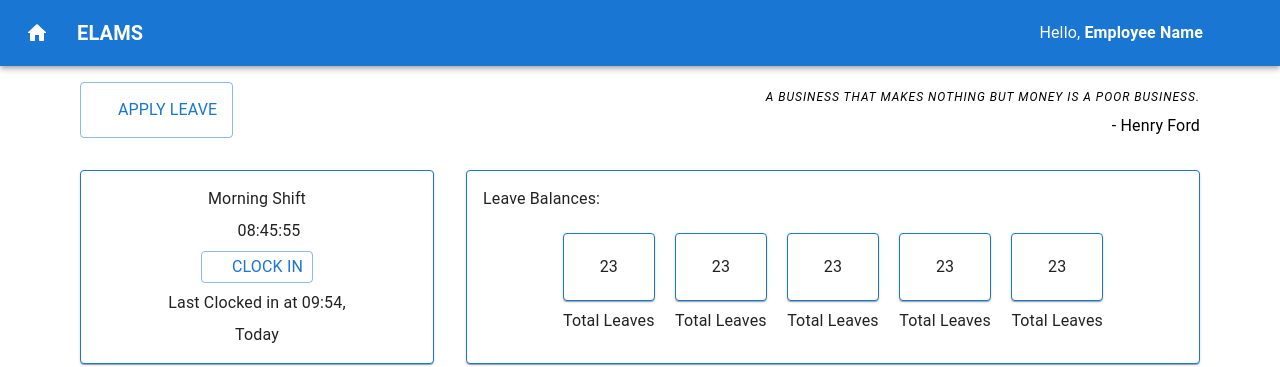
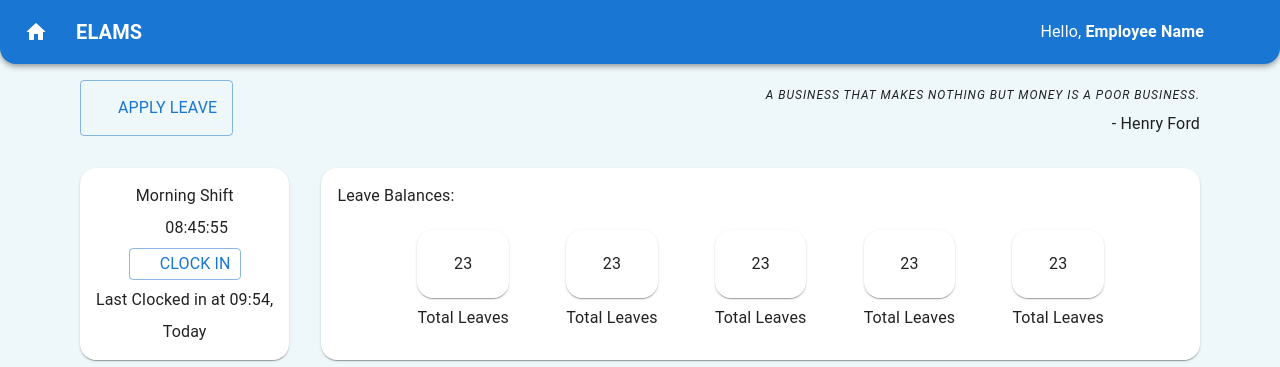
Before and after one commit to darkk-shadow/elams, a React (Vite) app: page / in a window 1280 px wide. Shown: the top 367 px of the page. Built offline with nearby package versions, Linux system fonts and the light colour scheme; sample sign-in values are in the browser's storage; some icons are missing.

Commit message:
Feature dark theme

```diff
--- a/src/App.jsx
+++ b/src/App.jsx
@@ -3,20 +3,24 @@ import './App.css'
 import AuthProvider from './contexts/AuthProvider'
 import RoutesIndex from './routes'
 import { useCustomTheme } from './themes/theme'
+import { useState } from 'react'
+import ThemeContextProvider from './contexts/ThemeContextProvider'
 
 function App() {
 
   const defTheme = useTheme();
 
-  const customTheme = useCustomTheme();
+  const [darkTheme, setDarkTheme] = useState(false);
+
+  const customTheme = useCustomTheme(darkTheme?"dark":"light");
 
   return (
     <div className='App'>
-      <ThemeProvider theme={customTheme || defTheme}>
+      <ThemeContextProvider>
       <AuthProvider>
         <RoutesIndex />
       </AuthProvider>
-      </ThemeProvider>
+      </ThemeContextProvider>
     </div>
   )
 }
--- a/src/components/TopBar.jsx
+++ b/src/components/TopBar.jsx
@@ -8,9 +8,15 @@ import AccountCircle from '@mui/icons-material/AccountCircle';
 import MenuItem from '@mui/material/MenuItem';
 import Menu from '@mui/material/Menu';
 import { HomeRounded } from '@mui/icons-material';
+import { ThemeContext } from '../contexts/ThemeContextProvider';
+import DarkModeRoundedIcon from '@mui/icons-material/DarkModeRounded';
+import LightModeRoundedIcon from '@mui/icons-material/LightModeRounded';
+
 
 export default function TopBar() {
   const [anchorEl, setAnchorEl] = React.useState(null);
+
+  const {darkTheme, toggleTheme } = React.useContext (ThemeContext);
 
   const handleChange = (event) => {
     setAuth(event.target.checked);
@@ -25,7 +31,7 @@ export default function TopBar() {
   };
 
   return (
-      <AppBar position="static" sx={{padding: 0}}>
+      <AppBar position="static" sx={{padding: 0, borderTopLeftRadius: 0, borderTopRightRadius: 0}}>
         <Toolbar>
           <IconButton
             size="large"
@@ -33,12 +39,24 @@ export default function TopBar() {
             color="inherit"
             aria-label="menu"
             sx={{ mr: 2 }}
+            onClick={()=>toggleTheme()}
           >
             <HomeRounded />
           </IconButton>
           <Typography fontWeight="bold" variant="h6" component="div" sx={{ flexGrow: 1 }}>
             ELAMS
           </Typography>
+
+          <IconButton
+            size="large"
+            edge="start"
+            color="inherit"
+            aria-label="menu"
+            sx={{ mr: 2 }}
+            onClick={()=>toggleTheme()}
+          >
+            {darkTheme? <LightModeRoundedIcon />: <DarkModeRoundedIcon />}
+          </IconButton>
           <Typography>
             Hello,
             <Typography component="span" fontWeight="bold"> Employee Name</Typography>
--- /dev/null
+++ b/src/contexts/ThemeContextProvider.jsx
@@ -0,0 +1,39 @@
+import { createTheme, ThemeProvider } from "@mui/material";
+import { createContext, useContext, useMemo, useState } from "react"
+
+export const ThemeContext = createContext();
+
+const ThemeContextProvider = ({children}) => {
+    const [darkTheme, setDarkTheme] = useState(false);
+
+    const theme = useMemo(() => {
+        return createTheme({
+            palette: {
+                mode: darkTheme ? "dark" : "light",
+            },
+            components: {
+                MuiPaper: {
+                    styleOverrides: {
+                        root: {
+                            padding: "1em",
+                            borderRadius: "1em",
+                        },
+                    },
+                },
+            },
+        });
+    }, [darkTheme]);
+
+    const toggleTheme = () => {
+        setDarkTheme((prev) => !prev);
+    };
+
+    return (
+        <ThemeContext.Provider value={{ darkTheme, toggleTheme }}>
+            <ThemeProvider theme={theme}>{children}</ThemeProvider>
+        </ThemeContext.Provider>
+    );
+
+}
+
+export default ThemeContextProvider;
--- a/src/pages/EmployeeDashboard.jsx
+++ b/src/pages/EmployeeDashboard.jsx
@@ -1,18 +1,18 @@
-import * as React from 'react';
+import  {useEffect, useContext} from 'react';
 import Box from '@mui/material/Box';
 import TopBar from '../components/TopBar';
 import EditNoteIcon from '@mui/icons-material/EditNote';
 import { Button, Card, Paper, Typography, useTheme } from '@mui/material';
-import Quotes from '../components/Quotes';
-import ClockInModule from '../components/ClockInModule';
-import LeaveBalanceModule from '../components/LeaveBalanceModule';
-import LeaveRequestModule from '../components/LeaveRequestModule';
-import AttendanceModule from '../components/AttendanceModule';
+import Quotes from '../components/employeeDashboard/Quotes';
+import ClockInModule from '../components/employeeDashboard/ClockInModule';
+import LeaveBalanceModule from '../components/employeeDashboard/LeaveBalanceModule';
+import LeaveRequestModule from '../components/employeeDashboard/LeaveRequestModule';
+import AttendanceModule from '../components/employeeDashboard/AttendanceModuled/AttendanceModule';
+import { ThemeContext } from '../contexts/ThemeContextProvider';
 
 export default function MenuAppBar() {
-  const [anchorEl, setAnchorEl] = React.useState(null);
 
-  const theme = useTheme();
+  const {darkTheme, toggleTheme } = useContext(ThemeContext);
 
   /** @type {import('@mui/system').SxProps} */
   const styles = {
@@ -25,13 +25,19 @@ export default function MenuAppBar() {
     }
 
   }
+
   return (
-    <Box>
+    <Card sx={{
+      padding: 0, border: "none",
+      borderRadius: 0,
+      bgcolor: darkTheme ? "#303030" : "#eef7fa"
+    }}
+      variant='outlined'>
       <TopBar />
       <Box></Box>
       <Box sx={styles.bodyLayout}>
-        <Button variant='outlined' sx={{gap: 1, justifySelf: "start"}}>
-          <EditNoteIcon/>
+        <Button variant='outlined' sx={{ gap: 1, justifySelf: "start" }}>
+          <EditNoteIcon />
           <Typography>{"Apply Leave"} </Typography>
         </Button>
         <Quotes />
@@ -40,6 +46,6 @@ export default function MenuAppBar() {
         <AttendanceModule />
         <LeaveRequestModule />
       </Box>
-    </Box>
+    </Card>
   );
 }
--- a/src/themes/theme.js
+++ b/src/themes/theme.js
@@ -1,26 +1,14 @@
 import { createTheme, useTheme } from "@mui/material";
 import { useEffect, useState } from "react";
 
-export const useCustomTheme = () => {
-    const theme = useTheme()
-    const [customTheme, setCustomTheme] = useState();
-
-    useEffect(()=>{
-        setCustomTheme(
+export const useCustomTheme = (mode) => {
+    const customTheme =
             createTheme({
-                components: {
-                    MuiPaper: {
-                        styleOverrides: {
-                            root: {
-                                border: `1px solid ${theme.palette.primary.main}`,
-                                padding: "1em"
-                            }
-                        }
-                    }
-                }
+                palette: {
+                    mode: mode=="dark"? "dark" : "light"
+                },
             }
-        ))
-    }, [theme])
+        )
 
     return customTheme;
 }
```
Also changed, not shown: src/components/employeeDashboard/AttendanceModule.jsx (renamed from src/components/AttendanceModule.jsx), src/components/employeeDashboard/ClockInModule.jsx (renamed from src/components/ClockInModule.jsx), src/components/employeeDashboard/LeaveBalanceModule.jsx (renamed from src/components/LeaveBalanceModule.jsx), src/components/employeeDashboard/LeaveRequestModule.jsx (renamed from src/components/LeaveRequestModule.jsx), src/components/employeeDashboard/Quotes.jsx (renamed from src/components/Quotes.jsx).
